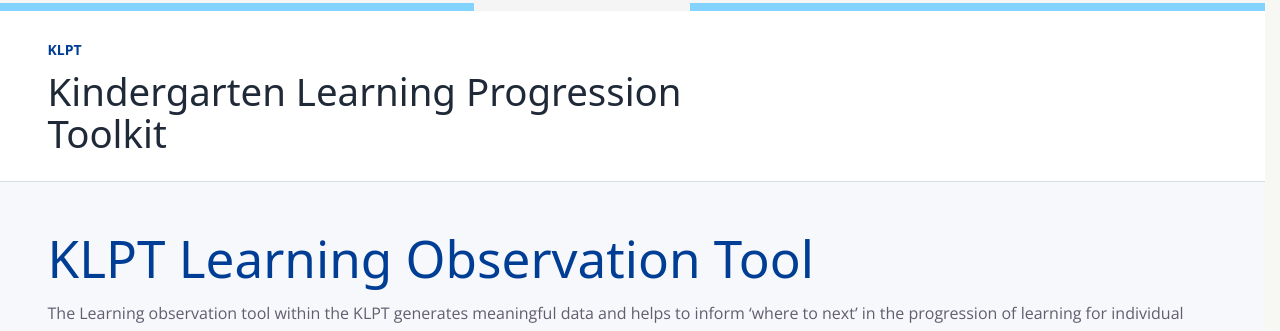
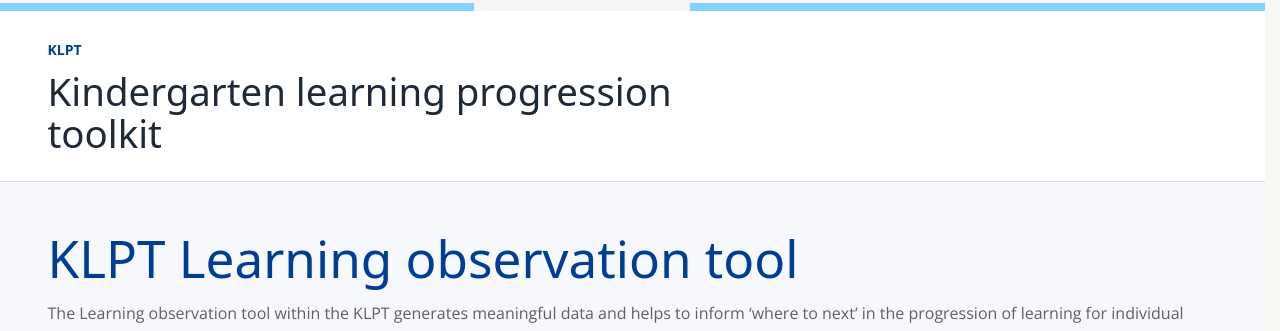
Before and after one commit to QED-KLPT/QED-KLPT, an Angular app: page /klpt in a window 1280 px wide. Shown: the part 184-515 px from the top of the page. Built offline with nearby package versions, Linux system fonts and the light colour scheme.

Commit message:
Headers changed

```diff
--- a/src/app/components/klpt/components/introduction/introduction.html
+++ b/src/app/components/klpt/components/introduction/introduction.html
@@ -1,7 +1,7 @@
 <section class="section section--white klpt-step">
   <div class="section__inner">
     <!--<p class="eyebrow">KLPT</p>-->
-    <h2>KLPT Learning Observation Tool</h2>
+    <h2>KLPT Learning observation tool</h2>
     <p>The Learning observation tool within the KLPT generates meaningful data and helps to inform ‘where to next’ in the progression of learning for individual children.  It does this by helping teachers and educators identify observable behaviours linked to each learning domain. The tool generates a learning statement, with the option to add context, reflections, and strategies to support each child's ongoing progress. The learning observation tool is point in time assessment for children’s learning. It is not for summative assessment or ranking children and should not involve testing or removing children from their everyday play and learning.</p>
 
      <h2 class="home-video__title"></h2>
--- a/src/app/components/klpt/klpt.html
+++ b/src/app/components/klpt/klpt.html
@@ -4,7 +4,7 @@
       <div class="domain-hero__layout">
         <div class="domain-hero__copy">
           <p class="eyebrow">KLPT</p>
-          <h1>Kindergarten Learning Progression Toolkit</h1>
+          <h1>Kindergarten learning progression toolkit</h1>
         </div>
       </div>
     </div>
```
